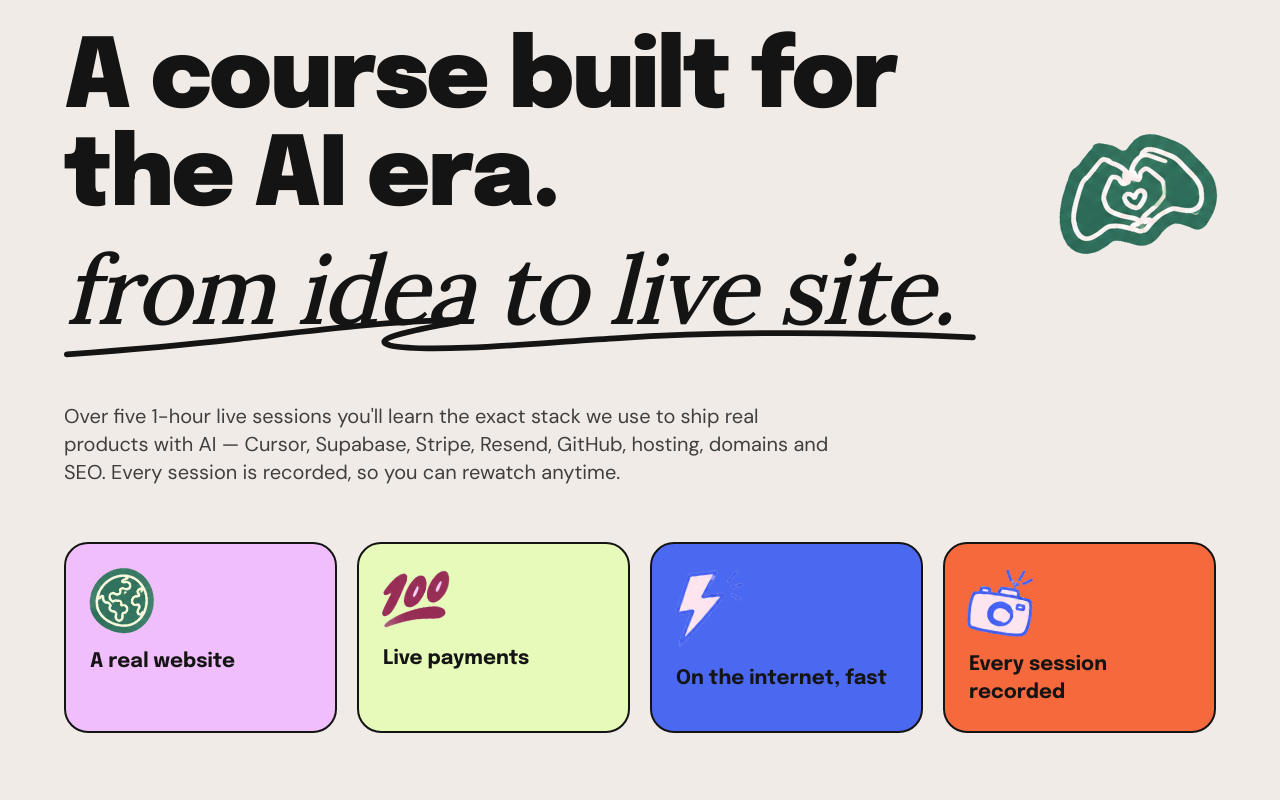
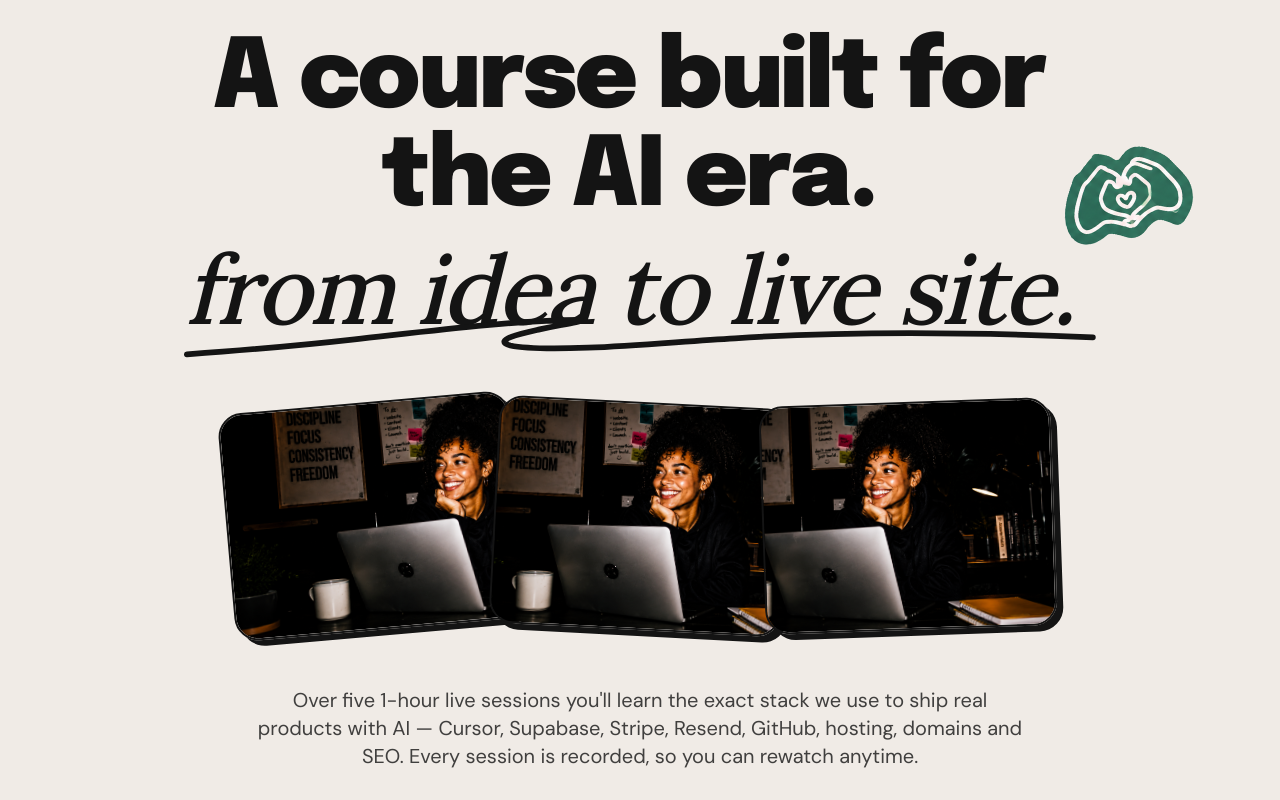
Before and after one commit to Mrfocused1/bootcamp, a Next.js app: page / in a window 1280 px wide. Shown: the part 3280-4080 px from the top of the page. Built offline with nearby package versions, Linux system fonts and the light colour scheme.

Commit message:
feat(marketing): center Future title, always-visible heart-hands icon (sm+), add photo collage (placeholder images) — match original layout

```diff
--- a/src/components/marketing/sections/Future.tsx
+++ b/src/components/marketing/sections/Future.tsx
@@ -15,11 +15,11 @@ const EMPHASIS_WORDS = ["from", "idea", "to", "live", "site."];
 const UNDERLINE_PATH =
   "M2 26C41.0237 23.1556 79.9927 19.9419 118.634 15.5521C169.106 9.98633 227.314 2.42393 275.206 2C280.46 2.57436 264.768 4.99488 262.462 5.55556C257.837 6.43078 252.529 7.47009 247.317 8.59146C239.594 10.3556 212.496 15.8393 226.932 19.8051C239.594 22.6359 263.663 21.9521 280.978 21.3504C314.817 19.9829 349.311 16.7419 383.204 14.7863C465.931 9.5077 549.191 10.547 632 14.1436";
 
-const CARDS = [
-  { sticker: "earth", label: "A real website", bg: "bg-ua-pink" },
-  { sticker: "hundred", label: "Live payments", bg: "bg-ua-green" },
-  { sticker: "lightning", label: "On the internet, fast", bg: "bg-ua-blue" },
-  { sticker: "camera", label: "Every session recorded", bg: "bg-ua-orange" },
+// TODO(owner): swap these placeholder photos for your own (students, sessions, projects).
+const PHOTOS = [
+  { src: "/marketing/bridgeway-hero.png", rotate: -5, objectPosition: "left center" },
+  { src: "/marketing/bridgeway-hero.png", rotate: 3, objectPosition: "center" },
+  { src: "/marketing/bridgeway-hero.png", rotate: -2, objectPosition: "right center" },
 ];
 
 export function Future() {
@@ -78,17 +78,17 @@ export function Future() {
       className="relative overflow-hidden bg-ua-bg px-6 py-28 md:px-10"
     >
       <div className="mx-auto max-w-6xl">
-        {/* Title block */}
-        <div className="relative">
+        {/* Title block — centered */}
+        <div className="relative mx-auto max-w-5xl text-center">
           <Sticker
             name="heart-hands"
-            size={160}
+            size={130}
             rotate={-8}
-            className="absolute right-0 top-[34%] z-10 hidden md:block"
+            className="absolute -right-2 top-[38%] z-10 hidden sm:block md:-right-10"
           />
           <h2
             ref={titleRef}
-            className="max-w-5xl text-5xl font-black leading-[1.02] tracking-tight text-ua-ink sm:text-6xl md:text-8xl"
+            className="text-5xl font-black leading-[1.02] tracking-tight text-ua-ink sm:text-6xl md:text-8xl"
             style={{ fontFamily: "var(--font-epilogue)" }}
           >
             {TITLE_WORDS.map((w, i) => (
@@ -134,34 +134,37 @@ export function Future() {
           </h2>
         </div>
 
+        {/* Photo collage (placeholder images) */}
+        <Reveal className="mt-16">
+          <div className="flex flex-wrap items-center justify-center gap-4 md:-space-x-6 md:gap-0">
+            {PHOTOS.map((photo, i) => (
+              <div
+                key={i}
+                className="overflow-hidden rounded-3xl border-2 border-ua-ink shadow-[6px_6px_0_var(--ua-ink)]"
+                style={{ transform: `rotate(${photo.rotate}deg)` }}
+              >
+                {/* eslint-disable-next-line @next/next/no-img-element */}
+                <img
+                  src={photo.src}
+                  alt=""
+                  aria-hidden="true"
+                  className="h-44 w-56 object-cover md:h-56 md:w-72"
+                  style={{ objectPosition: photo.objectPosition }}
+                />
+              </div>
+            ))}
+          </div>
+        </Reveal>
+
         {/* Paragraph */}
         <Reveal>
-          <p className="mt-16 max-w-3xl text-lg text-ua-ink/80 md:text-xl">
+          <p className="mx-auto mt-14 max-w-3xl text-center text-lg text-ua-ink/80 md:text-xl">
             Over five 1-hour live sessions you&apos;ll learn the exact stack we use to
             ship real products with AI — Cursor, Supabase, Stripe, Resend, GitHub,
             hosting, domains and SEO. Every session is recorded, so you can rewatch
             anytime.
           </p>
         </Reveal>
-
-        {/* Cards */}
-        <div className="mt-14 grid gap-5 sm:grid-cols-2 lg:grid-cols-4">
-          {CARDS.map((card) => (
-            <Reveal key={card.label}>
-              <div
-                className={`flex h-full flex-col items-start gap-4 rounded-3xl border-2 border-ua-ink p-6 ${card.bg}`}
-              >
-                <Sticker name={card.sticker} size={64} rotate={6} />
-                <span
-                  className="text-xl font-bold text-ua-ink"
-                  style={{ fontFamily: "var(--font-epilogue)" }}
-                >
-                  {card.label}
-                </span>
-              </div>
-            </Reveal>
-          ))}
-        </div>
       </div>
     </section>
   );
```
